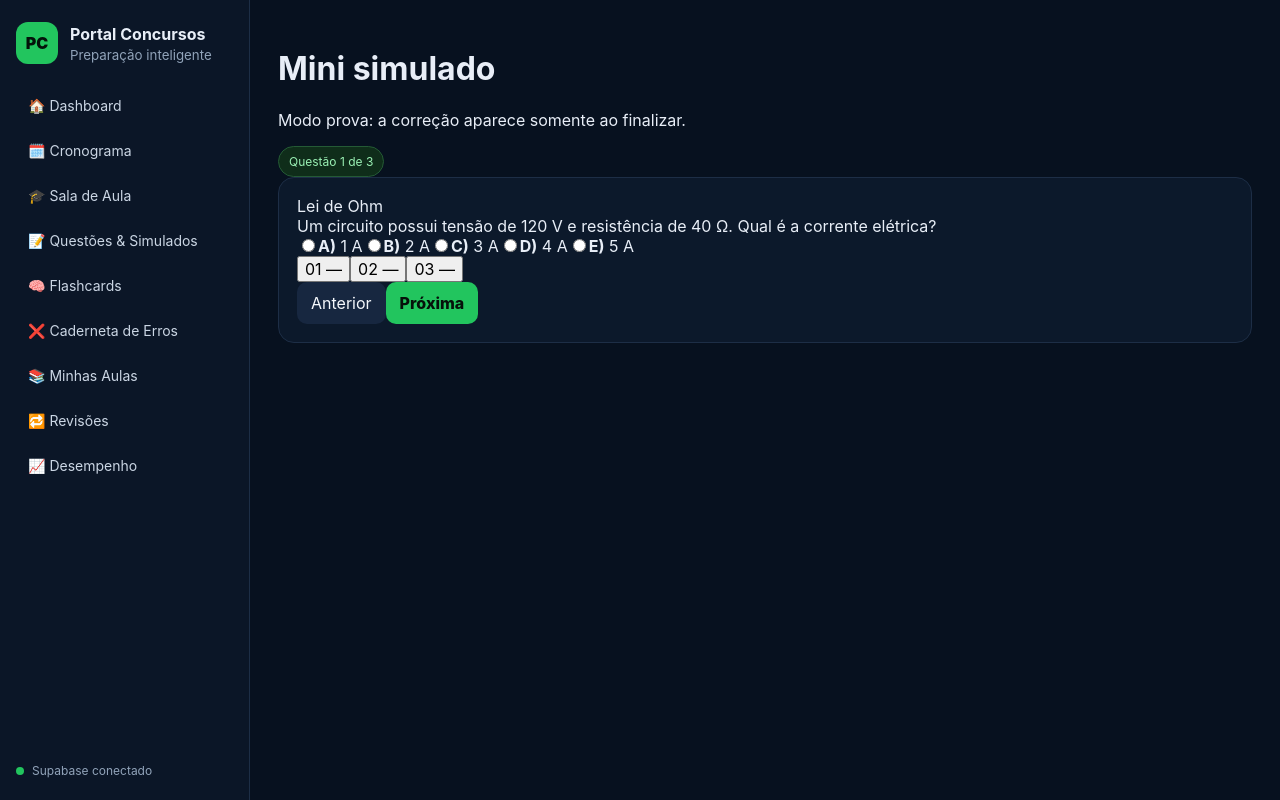
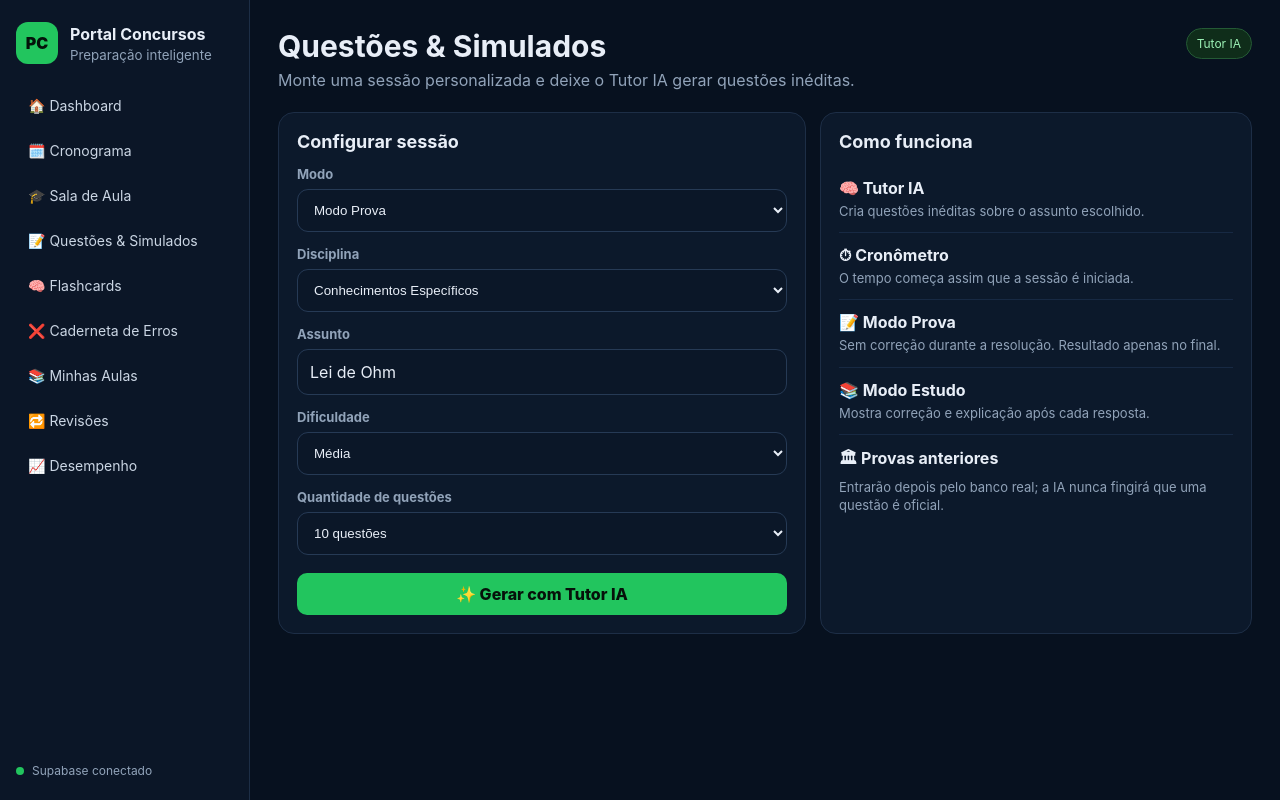
Before and after one commit to apedro95-glitch/preparatorio-petrobras, a Next.js app: page /quiz in a window 1280 px wide. Built offline with nearby package versions, Linux system fonts and the light colour scheme.

Commit message:
Add files via upload

```diff
--- a/app/quiz/page.tsx
+++ b/app/quiz/page.tsx
@@ -1,191 +1,449 @@
 "use client";
-import { useMemo, useState } from "react";
 
-const questions = [
-  {
-    text: "Um circuito possui tensão de 120 V e resistência de 40 Ω. Qual é a corrente elétrica?",
-    options: ["1 A", "2 A", "3 A", "4 A", "5 A"],
-    correct: 2,
-    subject: "Lei de Ohm"
-  },
-  {
-    text: "Qual expressão representa corretamente a Lei de Ohm?",
-    options: ["V = I × R", "P = V / I", "R = I / V", "I = V × R", "P = R / V"],
-    correct: 0,
-    subject: "Lei de Ohm"
-  },
-  {
-    text: "Um equipamento opera em 220 V com corrente de 10 A. Qual é sua potência elétrica?",
-    options: ["22 W", "220 W", "1.100 W", "2.200 W", "22.000 W"],
-    correct: 3,
-    subject: "Potência elétrica"
-  }
-];
+import { useEffect, useMemo, useState } from "react";
 
-export default function Quiz() {
+type Question = {
+  id: string;
+  text: string;
+  options: string[];
+  correct: number;
+  subject: string;
+  discipline: string;
+  difficulty: string;
+  explanation: string;
+  origin: string;
+};
+
+type Mode = "prova" | "estudo";
+
+export default function QuizPage() {
+  const [stage, setStage] = useState<"setup" | "quiz" | "result">("setup");
+  const [mode, setMode] = useState<Mode>("prova");
+  const [discipline, setDiscipline] = useState("Conhecimentos Específicos");
+  const [topic, setTopic] = useState("Lei de Ohm");
+  const [difficulty, setDifficulty] = useState("Média");
+  const [count, setCount] = useState(10);
+
+  const [questions, setQuestions] = useState<Question[]>([]);
+  const [answers, setAnswers] = useState<(number | null)[]>([]);
+  const [marked, setMarked] = useState<boolean[]>([]);
   const [index, setIndex] = useState(0);
-  const [answers, setAnswers] = useState<(number | null)[]>(
-    Array(questions.length).fill(null)
-  );
-  const [finished, setFinished] = useState(false);
+  const [seconds, setSeconds] = useState(0);
+  const [loading, setLoading] = useState(false);
+  const [error, setError] = useState("");
+
+  useEffect(() => {
+    if (stage !== "quiz") return;
+    const timer = window.setInterval(() => setSeconds((s) => s + 1), 1000);
+    return () => window.clearInterval(timer);
+  }, [stage]);
 
   const score = useMemo(
     () =>
       answers.reduce<number>(
-        (acc, answer, questionIndex) =>
-          acc + (answer === questions[questionIndex].correct ? 1 : 0),
+        (total, answer, i) =>
+          total + (answer === questions[i]?.correct ? 1 : 0),
         0
       ),
-    [answers]
+    [answers, questions]
   );
 
-  function choose(value: number) {
+  const answered = answers.filter((a) => a !== null).length;
+
+  function formatTime(value: number) {
+    const h = Math.floor(value / 3600);
+    const m = Math.floor((value % 3600) / 60);
+    const s = value % 60;
+
+    return h > 0
+      ? `${String(h).padStart(2, "0")}:${String(m).padStart(2, "0")}:${String(s).padStart(2, "0")}`
+      : `${String(m).padStart(2, "0")}:${String(s).padStart(2, "0")}`;
+  }
+
+  async function generateQuiz() {
+    setLoading(true);
+    setError("");
+
+    try {
+      const response = await fetch("/api/quiz/generate", {
+        method: "POST",
+        headers: { "Content-Type": "application/json" },
+        body: JSON.stringify({
+          discipline,
+          topic,
+          difficulty,
+          count,
+          mode
+        })
+      });
+
+      const data = await response.json();
+
+      if (!response.ok) {
+        throw new Error(data?.error || "Não foi possível gerar o simulado.");
+      }
+
+      const generated: Question[] = data.questions;
+
+      if (!Array.isArray(generated) || generated.length === 0) {
+        throw new Error("O Tutor IA não retornou questões válidas.");
+      }
+
+      setQuestions(generated);
+      setAnswers(Array(generated.length).fill(null));
+      setMarked(Array(generated.length).fill(false));
+      setIndex(0);
+      setSeconds(0);
+      setStage("quiz");
+    } catch (err) {
+      setError(err instanceof Error ? err.message : "Erro ao gerar simulado.");
+    } finally {
+      setLoading(false);
+    }
+  }
+
+  function choose(optionIndex: number) {
     const next = [...answers];
-    next[index] = value;
+    next[index] = optionIndex;
     setAnswers(next);
   }
 
-  function resetQuiz() {
-    setAnswers(Array(questions.length).fill(null));
-    setIndex(0);
-    setFinished(false);
+  function toggleMarked() {
+    const next = [...marked];
+    next[index] = !next[index];
+    setMarked(next);
   }
 
-  if (finished) {
+  function finish() {
+    setStage("result");
+  }
+
+  function reset() {
+    setQuestions([]);
+    setAnswers([]);
+    setMarked([]);
+    setIndex(0);
+    setSeconds(0);
+    setStage("setup");
+  }
+
+  if (stage === "setup") {
     return (
       <>
-        <header className="pageHeader">
+        <header className="header">
           <div>
-            <h1>Resultado do mini simulado</h1>
-            <p>Correção registrada para análise de desempenho.</p>
+            <h1>Questões & Simulados</h1>
+            <p>Monte uma sessão personalizada e deixe o Tutor IA gerar questões inéditas.</p>
           </div>
+          <span className="badge">Tutor IA</span>
         </header>
 
-        <div className="card quizCard">
-          <div
-            className="grid metrics"
-            style={{ gridTemplateColumns: "repeat(3, minmax(0, 1fr))" }}
+        <div className="quizSetupGrid">
+          <section className="card quizSetupCard">
+            <h2>Configurar sessão</h2>
+
+            <label className="quizField">
+              <span>Modo</span>
+              <select value={mode} onChange={(e) => setMode(e.target.value as Mode)}>
+                <option value="prova">Modo Prova</option>
+                <option value="estudo">Modo Estudo</option>
+              </select>
+            </label>
+
+            <label className="quizField">
+              <span>Disciplina</span>
+              <select value={discipline} onChange={(e) => setDiscipline(e.target.value)}>
+                <option>Conhecimentos Específicos</option>
+                <option>Português</option>
+                <option>Matemática</option>
+              </select>
+            </label>
+
+            <label className="quizField">
+              <span>Assunto</span>
+              <input
+                value={topic}
+                onChange={(e) => setTopic(e.target.value)}
+                placeholder="Ex.: Lei de Ohm, interpretação de texto..."
+              />
+            </label>
+
+            <label className="quizField">
+              <span>Dificuldade</span>
+              <select value={difficulty} onChange={(e) => setDifficulty(e.target.value)}>
+                <option>Fácil</option>
+                <option>Média</option>
+                <option>Difícil</option>
+                <option>Mista</option>
+              </select>
+            </label>
+
+            <label className="quizField">
+              <span>Quantidade de questões</span>
+              <select value={count} onChange={(e) => setCount(Number(e.target.value))}>
+                <option value={5}>5 questões</option>
+                <option value={10}>10 questões</option>
+                <option value={15}>15 questões</option>
+                <option value={20}>20 questões</option>
+              </select>
+            </label>
+
+            {error && <div className="quizError">{error}</div>}
+
+            <button
+              type="button"
+              className="btn primary quizStartBtn"
+              onClick={generateQuiz}
+              disabled={loading || !topic.trim()}
             >
-            <div className="metric">
-              <small>Acertos</small>
-              <strong>{score}/{questions.length}</strong>
+              {loading ? "Gerando questões..." : "✨ Gerar com Tutor IA"}
+            </button>
+          </section>
+
+          <aside className="card quizInfoCard">
+            <h2>Como funciona</h2>
+            <div className="quizInfoItem">
+              <strong>🧠 Tutor IA</strong>
+              <span>Cria questões inéditas sobre o assunto escolhido.</span>
             </div>
-            <div className="metric">
-              <small>Percentual</small>
-              <strong>{Math.round((score / questions.length) * 100)}%</strong>
+            <div className="quizInfoItem">
+              <strong>⏱ Cronômetro</strong>
+              <span>O tempo começa assim que a sessão é iniciada.</span>
             </div>
-            <div className="metric">
-              <small>Erros</small>
-              <strong>{questions.length - score}</strong>
+            <div className="quizInfoItem">
+              <strong>📝 Modo Prova</strong>
+              <span>Sem correção durante a resolução. Resultado apenas no final.</span>
             </div>
+            <div className="quizInfoItem">
+              <strong>📚 Modo Estudo</strong>
+              <span>Mostra correção e explicação após cada resposta.</span>
             </div>
-
-          <div className="list" style={{ marginTop: 16 }}>
-            {questions.map((q, i) => (
-              <div className="row" key={q.text}>
-                <div>
-                  <strong>Questão {i + 1}</strong>
-                  <div className="muted">{q.subject}</div>
+            <div className="quizInfoItem">
+              <strong>🏛 Provas anteriores</strong>
+              <span>Entrarão depois pelo banco real; a IA nunca fingirá que uma questão é oficial.</span>
             </div>
-                <span
-                  className={
-                    answers[i] === q.correct ? "pill green" : "pill"
-                  }
-                >
-                  {answers[i] === q.correct ? "Correta" : "Revisar"}
-                </span>
-              </div>
-            ))}
-          </div>
-
-          <button className="btn primary" type="button" onClick={resetQuiz}>
-            Refazer
-          </button>
+          </aside>
         </div>
       </>
     );
   }
 
-  const q = questions[index];
+  if (stage === "result") {
+    const percentage = questions.length
+      ? Math.round((score / questions.length) * 100)
+      : 0;
 
     return (
       <>
-      <header className="pageHeader">
+        <header className="header">
           <div>
-          <h1>Mini simulado</h1>
-          <p>Modo prova: a correção aparece somente ao finalizar.</p>
+            <h1>Resultado</h1>
+            <p>{discipline} · {topic}</p>
           </div>
           <span className="badge">
-          Questão {index + 1} de {questions.length}
+            {mode === "prova" ? "Modo Prova" : "Modo Estudo"}
           </span>
         </header>
 
-      <div className="card quizCard">
-        <span className="pill">{q.subject}</span>
-        <div className="question">{q.text}</div>
+        <section className="grid metrics">
+          <div className="metric"><small>Acertos</small><strong>{score}/{questions.length}</strong></div>
+          <div className="metric"><small>Aproveitamento</small><strong>{percentage}%</strong></div>
+          <div className="metric"><small>Tempo total</small><strong>{formatTime(seconds)}</strong></div>
+          <div className="metric"><small>Marcadas p/ revisão</small><strong>{marked.filter(Boolean).length}</strong></div>
+        </section>
 
-        <div className="options">
-          {q.options.map((opt, i) => (
-            <label className="option" key={opt}>
-              <input
-                type="radio"
-                name={`question-${index}`}
-                checked={answers[index] === i}
-                onChange={() => choose(i)}
-              />
-              <strong>{String.fromCharCode(65 + i)})</strong> {opt}
-            </label>
-          ))}
+        <section className="card quizResultCard">
+          <h2>Correção</h2>
+
+          <div className="quizReviewList">
+            {questions.map((q, i) => {
+              const isCorrect = answers[i] === q.correct;
+
+              return (
+                <div className="quizReviewItem" key={q.id}>
+                  <div className="quizReviewTop">
+                    <strong>Questão {i + 1}</strong>
+                    <span className={`status ${isCorrect ? "green" : "orange"}`}>
+                      {isCorrect ? "Correta" : "Revisar"}
+                    </span>
                   </div>
 
-        <div className="answerGrid">
-          {questions.map((_, i) => {
-            const selectedAnswer = answers[i];
+                  <div className="muted">
+                    {q.subject} · {q.difficulty} · {q.origin}
+                  </div>
 
-            return (
-              <button
-                className="answerCell"
-                type="button"
-                key={i}
-                onClick={() => setIndex(i)}
-              >
-                {String(i + 1).padStart(2, "0")}{" "}
-                {selectedAnswer === null
-                  ? "—"
-                  : String.fromCharCode(65 + selectedAnswer)}
-              </button>
+                  <p>{q.text}</p>
+
+                  <div className="quizExplanation">
+                    <strong>Explicação:</strong> {q.explanation}
+                  </div>
+                </div>
               );
             })}
           </div>
 
-        <div className="actions">
+          <button className="btn primary" type="button" onClick={reset}>
+            Criar nova sessão
+          </button>
+        </section>
+      </>
+    );
+  }
+
+  const q = questions[index];
+  const selected = answers[index];
+  const studyAnswered = mode === "estudo" && selected !== null;
+  const isSelectedCorrect = selected === q.correct;
+
+  return (
+    <>
+      <header className="quizExamHeader">
+        <div>
+          <div className="quizExamBadges">
+            <span className="badge">
+              {mode === "prova" ? "Modo Prova" : "Modo Estudo"}
+            </span>
+            <span className="status">{q.origin}</span>
+          </div>
+
+          <h1>{discipline}</h1>
+          <p>{topic}</p>
+        </div>
+
+        <div className="quizTimer">
+          <small>Tempo</small>
+          <strong>⏱ {formatTime(seconds)}</strong>
+        </div>
+      </header>
+
+      <div className="quizProgressWrap">
+        <div className="quizProgressText">
+          <span>Questão {index + 1} de {questions.length}</span>
+          <span>{answered} respondidas</span>
+        </div>
+
+        <div className="progress">
+          <span
+            style={{
+              width: `${((index + 1) / questions.length) * 100}%`
+            }}
+          />
+        </div>
+      </div>
+
+      <section className="card quizQuestionCard">
+        <div className="quizQuestionMeta">
+          <span className="status">{q.subject}</span>
+          <span className="status">{q.difficulty}</span>
+        </div>
+
+        <h2 className="quizQuestionText">{q.text}</h2>
+
+        <div className="quizOptions">
+          {q.options.map((option, optionIndex) => {
+            const letter = String.fromCharCode(65 + optionIndex);
+            const checked = selected === optionIndex;
+
+            let extraClass = "";
+
+            if (studyAnswered) {
+              if (optionIndex === q.correct) extraClass = " quizOptionCorrect";
+              else if (checked) extraClass = " quizOptionWrong";
+            }
+
+            return (
+              <label
+                className={`quizOption${checked ? " quizOptionSelected" : ""}${extraClass}`}
+                key={`${q.id}-${optionIndex}`}
+              >
+                <input
+                  type="radio"
+                  name={`question-${index}`}
+                  checked={checked}
+                  onChange={() => choose(optionIndex)}
+                />
+
+                <span className="quizOptionLetter">{letter}</span>
+                <span>{option}</span>
+              </label>
+            );
+          })}
+        </div>
+
+        {studyAnswered && (
+          <div
+            className={`quizFeedback ${
+              isSelectedCorrect ? "ok" : "bad"
+            }`}
+          >
+            <strong>
+              {isSelectedCorrect ? "Boa!" : "Vamos revisar."}
+            </strong>
+            <p>{q.explanation}</p>
+          </div>
+        )}
+
+        <div className="quizQuestionTools">
+          <button
+            type="button"
+            className={`btn ghost${marked[index] ? " quizMarked" : ""}`}
+            onClick={toggleMarked}
+          >
+            {marked[index]
+              ? "★ Marcada para revisão"
+              : "☆ Marcar para revisão"}
+          </button>
+        </div>
+      </section>
+
+      <section className="card quizAnswerSheet">
+        <div className="quizAnswerSheetTop">
+          <strong>Cartão de respostas</strong>
+          <span className="muted">{answered}/{questions.length}</span>
+        </div>
+
+        <div className="quizAnswerGrid">
+          {questions.map((_, i) => (
+            <button
+              type="button"
+              key={i}
+              onClick={() => setIndex(i)}
+              className={[
+                "quizAnswerCell",
+                i === index ? "active" : "",
+                answers[i] !== null ? "answered" : "",
+                marked[i] ? "marked" : ""
+              ].join(" ")}
+            >
+              {i + 1}
+            </button>
+          ))}
+        </div>
+      </section>
+
+      <div className="quizNav">
         <button
           className="btn"
           type="button"
           disabled={index === 0}
-            onClick={() => setIndex(Math.max(0, index - 1))}
+          onClick={() => setIndex((i) => Math.max(0, i - 1))}
         >
-            Anterior
+          ← Anterior
         </button>
 
         {index < questions.length - 1 ? (
           <button
             className="btn primary"
             type="button"
-              onClick={() => setIndex(index + 1)}
+            onClick={() => setIndex((i) => i + 1)}
           >
-              Próxima
+            Próxima →
           </button>
         ) : (
-            <button
-              className="btn primary"
-              type="button"
-              onClick={() => setFinished(true)}
-            >
-              Finalizar prova
+          <button className="btn primary" type="button" onClick={finish}>
+            Finalizar
           </button>
         )}
-        </div>
       </div>
     </>
   );
```
Lines whose indentation alone changed are shown as unchanged.
